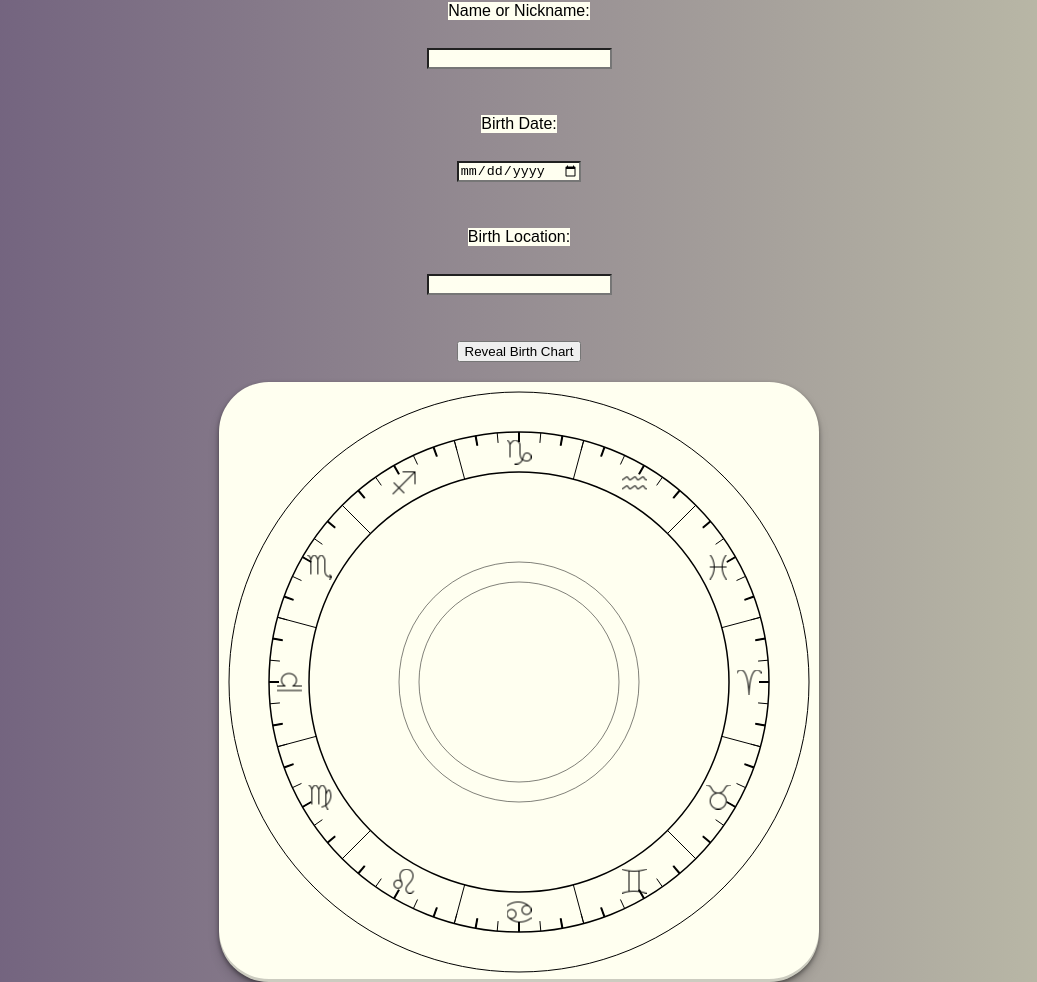
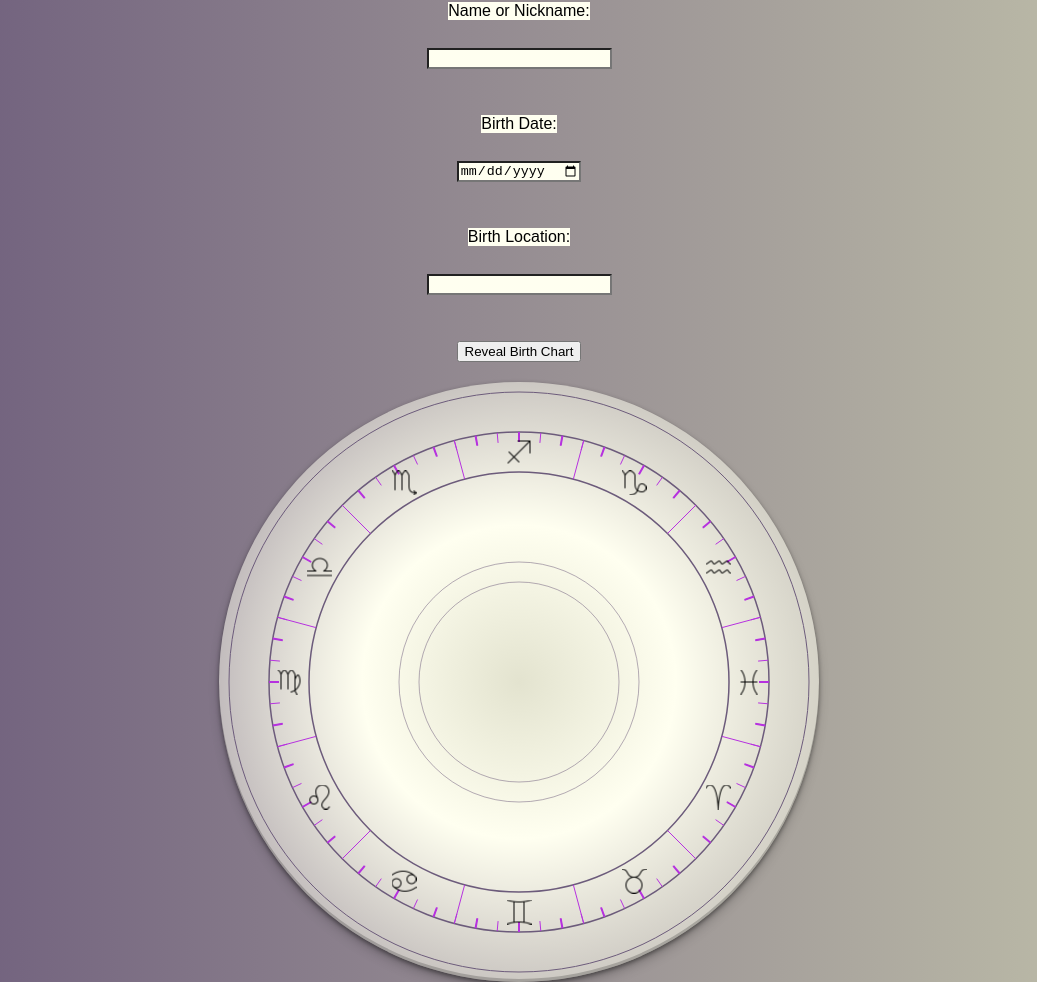
Before and after one commit to traagel/Astraview, a plain HTML site: page index.html in a window 1280 px wide. Shown: the whole page, without its empty margins (121-1158 px from the left). Drawn offline with Linux system fonts and the light colour scheme.

Commit message:
something is there

```diff
--- a/script.js
+++ b/script.js
@@ -9,7 +9,7 @@ function drawEmptyCircle(x, y, radius, lineWidth) {
     context.beginPath();
     context.arc(x, y, radius, 0, 2 * Math.PI, false);
     context.lineWidth = lineWidth;
-    context.strokeStyle = 'black';
+    context.strokeStyle = '#6c5b7b';
     context.stroke();
 }
 
@@ -20,7 +20,7 @@ const cy = canvas.height / 2;
 
 const radii = [100, 120, 210, 250, 290];
 const lineWidths = [0.5, 0.5, 1.5, 1.5, 1];
-
+context.strokeStyle = "#b631df";
 for (let x = 0; x < 5; x++) {
     drawEmptyCircle(cx, cy, radii[x], lineWidths[x]);
 }
@@ -75,8 +75,8 @@ const icons = [
     "pisces.png"
 ];
 
-var radius = 230; // adjust this value
-var angleStep = 30;
+const radius = 230; // adjust this value
+let angleStep = 30;
 // convert angleStep to radians
 angleStep = angleStep * Math.PI / 180;
 
@@ -96,22 +96,26 @@ function drawLine(context, x1, y1, x2, y2) {
     context.stroke(); // render the line
 }
 
+context.strokeStyle = "#b631df";
 for (let i = 0; i < 12; i++) {
-    drawImage(prefix + icons[i], cx + radius * Math.cos(angleStep * i), cy + radius * Math.sin(angleStep * i));
+    const nihe = 30 * Math.PI / 180;
+    drawImage(prefix + icons[i], cx + radius * Math.cos(angleStep * i + nihe), cy + radius * Math.sin(angleStep * i + nihe));
     const lineDistance = 15 * Math.PI / 180;
     drawLine(context, cx + radii[2] * Math.cos(angleStep * i + lineDistance), cy + radii[2] * Math.sin(angleStep * i + lineDistance), cx + radii[3] * Math.cos(angleStep * i + lineDistance), cy + radii[3] * Math.sin(angleStep * i + lineDistance));
 }
 
-var angleStep = 5;
+angleStep = 5;
 // convert angleStep to radians
 angleStep = angleStep * Math.PI / 180;
 
 // draw a line from radius 250 to 240 at 10 degree intervals
 for (let i = 0; i < 72; i++) {
+    // change color of the line to #595940
+
     drawLine(context, cx + radii[3] * Math.cos(angleStep * i), cy + radii[3] * Math.sin(angleStep * i), cx + (radii[3] - 10) * Math.cos(angleStep * i), cy + (radii[3] - 10) * Math.sin(angleStep * i));
 }
 
-var angleStep = 10;
+angleStep = 10;
 // convert angleStep to radians
 angleStep = angleStep * Math.PI / 180;
 
@@ -129,8 +133,8 @@ document.getElementById("submitButton").addEventListener("click", function (even
     date = new Date(date); // Convert it to a Date object
     date = getRotation(date) * Math.PI / 180; // Calculate the rotation
 
-    const x = cx + (radii[4] - 10) * Math.cos(date);
-    const y = cy + (radii[4] - 10) * Math.sin(date);
+    const x = cx + (radii[4] - 20) * Math.cos(date);
+    const y = cy + (radii[4] - 20) * Math.sin(date);
     const earth = new Image();
     earth.onload = function () {
         context.drawImage(earth, x - earth.width / 6, y - earth.height / 6, earth.width / 3, earth.height / 3);
--- a/style.css
+++ b/style.css
@@ -9,6 +9,7 @@ body {
     color: white;
     font-family: Arial, sans-serif;
 }
+
 form {
     display: flex;
     flex-direction: column;
@@ -16,14 +17,17 @@ form {
     justify-content: center;
     margin-bottom: 20px;
 }
+
 label, input {
     margin-bottom: 10px;
     background: ivory;
     color: black;
 }
+
 canvas {
     box-shadow: rgba(0, 0, 0, 0.4) 0px 2px 4px, rgba(0, 0, 0, 0.3) 0px 7px 13px -3px, rgba(0, 0, 0, 0.2) 0px -3px 0px inset;
-    border-radius: 50px;
-    background: ivory;
+    border-radius: 300px;
+    background: rgb(227, 227, 207);
+    background: radial-gradient(circle, rgba(227, 227, 207, 1) 0%, rgba(255, 255, 240, 1) 37%, rgba(255, 255, 240, 0.09145665101978295) 100%);
 
 }
```
